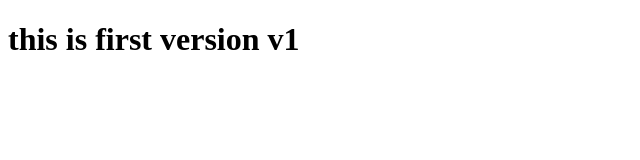
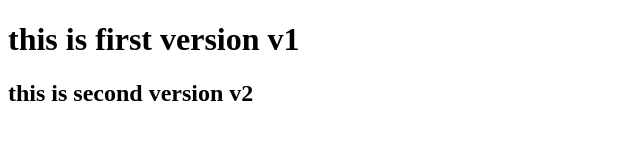
Before and after one commit to Yashsharma794/myrepo, a plain HTML site: page index.html in a window 1280 px wide. Shown: the whole page, without its empty margins (0-640 px from the left). Drawn offline with Linux system fonts and the light colour scheme.

Commit message:
this is v3

```diff
--- a/index.html
+++ b/index.html
@@ -7,5 +7,6 @@
 </head>
 <body>
     <h1>this is first version v1</h1>
+    <h2>this is second version v2</h2>
 </body>
 </html>
```
